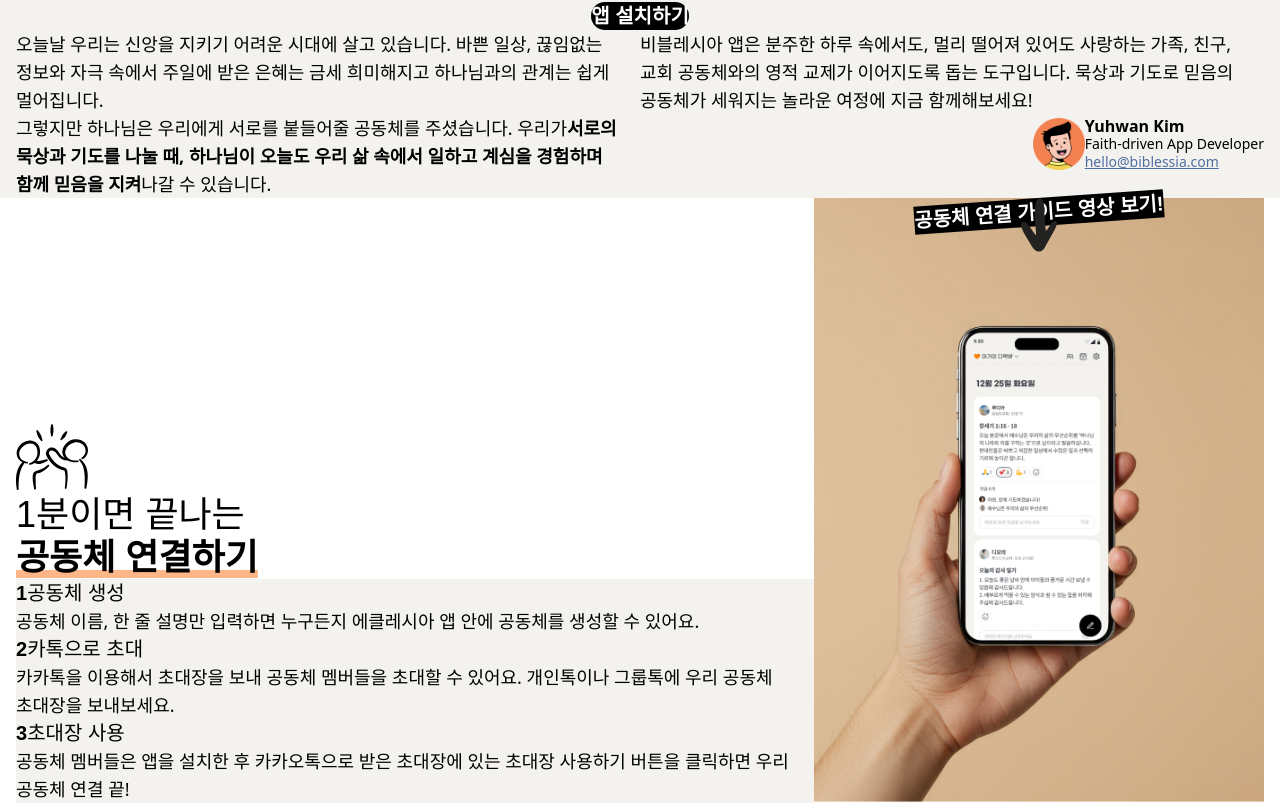
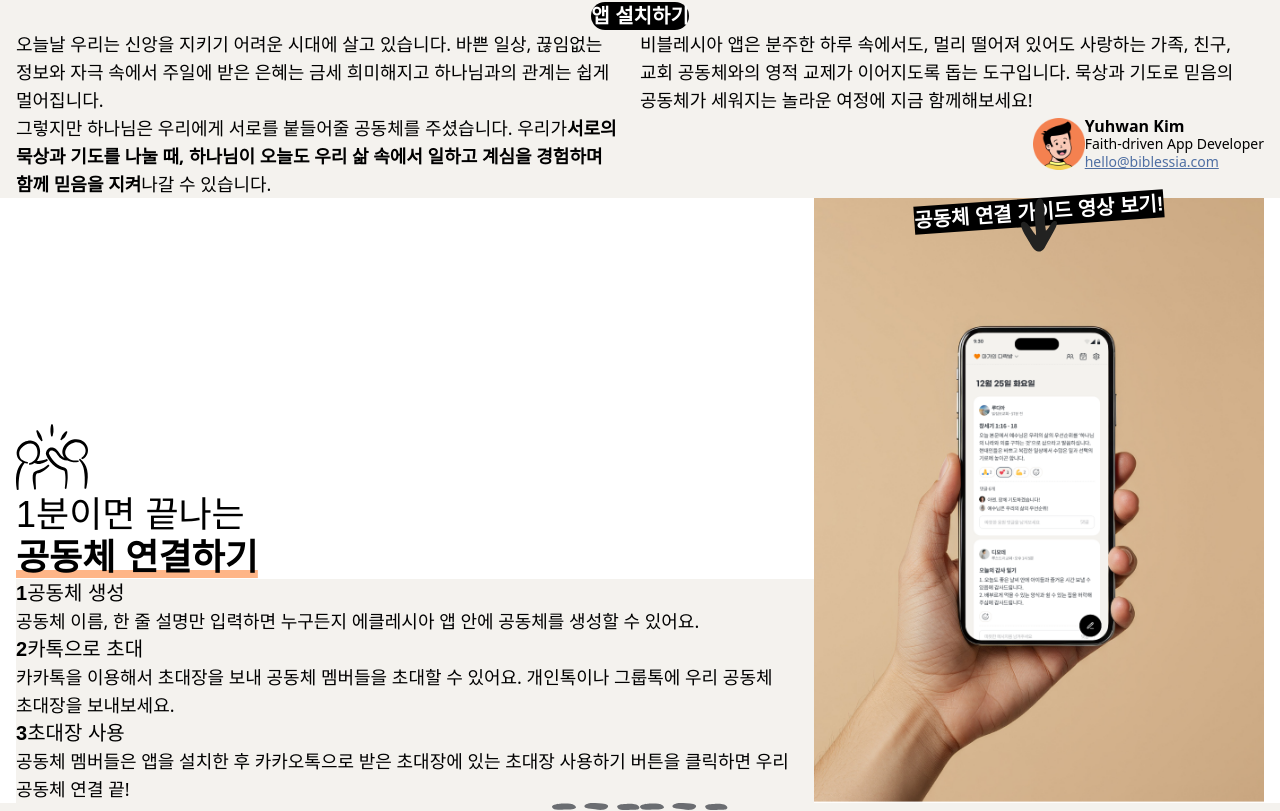
Before and after one commit to biblessia/biblessia-website, a Next.js app: page / in a window 1280 px wide. Shown: the part 508-1319 px from the top of the page. Built offline with nearby package versions, Linux system fonts and the light colour scheme; a web font is replaced by a local one.

Commit message:
Divider 컴포넌트 추가

```diff
--- a/app/(home)/page.tsx
+++ b/app/(home)/page.tsx
@@ -1,6 +1,7 @@
 import HeroSection from "./sections/HeroSection";
 import Navbar from "./components/Navbar";
 import IntroSection from "./sections/IntroSection";
+import Divider from "../components/Divider";
 
 export default function Home() {
   return (
@@ -9,6 +10,7 @@ export default function Home() {
       <main>
         <HeroSection />
         <IntroSection />
+        <Divider />
       </main>
     </div>
   );
--- /dev/null
+++ b/app/components/Divider.tsx
@@ -0,0 +1,10 @@
+import DashedDots from "../icons/DashedDots";
+
+export default function Divider() {
+  return (
+    <div className="flex flex-row items-center justify-center gap-[8]">
+      <DashedDots />
+      <DashedDots />
+    </div>
+  );
+}
--- /dev/null
+++ b/app/icons/DashedDots.tsx
@@ -0,0 +1,33 @@
+import * as React from "react";
+
+export default function DashedDots({
+  width = 88,
+  height = 8,
+  className,
+}: React.SVGProps<SVGSVGElement>) {
+  return (
+    <svg
+      width={width}
+      height={height}
+      viewBox="0 0 88 8"
+      fill="none"
+      xmlns="http://www.w3.org/2000/svg"
+    >
+      <path
+        d="M50.1257 6.85713C47.8124 7.08401 45.3202 6.48906 43.0257 6.20935C40.6777 5.923 36.4468 6.02844 34.4326 5.07896C28.6593 2.35772 36.9475 -0.197726 39.8978 0.0120853C43.9347 0.299358 49.4351 -0.073169 53.3113 1.0255C59.4815 2.77446 53.9979 6.85839 50.1257 6.85713C50.7264 6.85736 48.0598 7.05972 50.1257 6.85713Z"
+        fill="#1D232B"
+        fillOpacity="0.64"
+      />
+      <path
+        d="M14.7864 6.59935C11.8884 6.59935 3.29302 7.49602 1.05695 5.46689C-3.19233 1.611 6.64187 0.810129 8.17013 0.72499C11.6387 0.531794 19.5787 0.119506 22.4 2.18301C28.0581 6.32113 17.1427 6.59935 14.7864 6.59935Z"
+        fill="#1D232B"
+        fillOpacity="0.64"
+      />
+      <path
+        d="M74.1302 0.889688C77.3257 0.889688 84.9949 0.378483 86.9502 3.57171C89.1556 7.17379 82.1869 6.8486 80.1889 6.76048C76.9523 6.61782 68.6292 8.12739 66.1367 5.41807C62.0268 0.950504 72.0142 0.889688 74.1302 0.889688Z"
+        fill="#1D232B"
+        fillOpacity="0.64"
+      />
+    </svg>
+  );
+}
```
